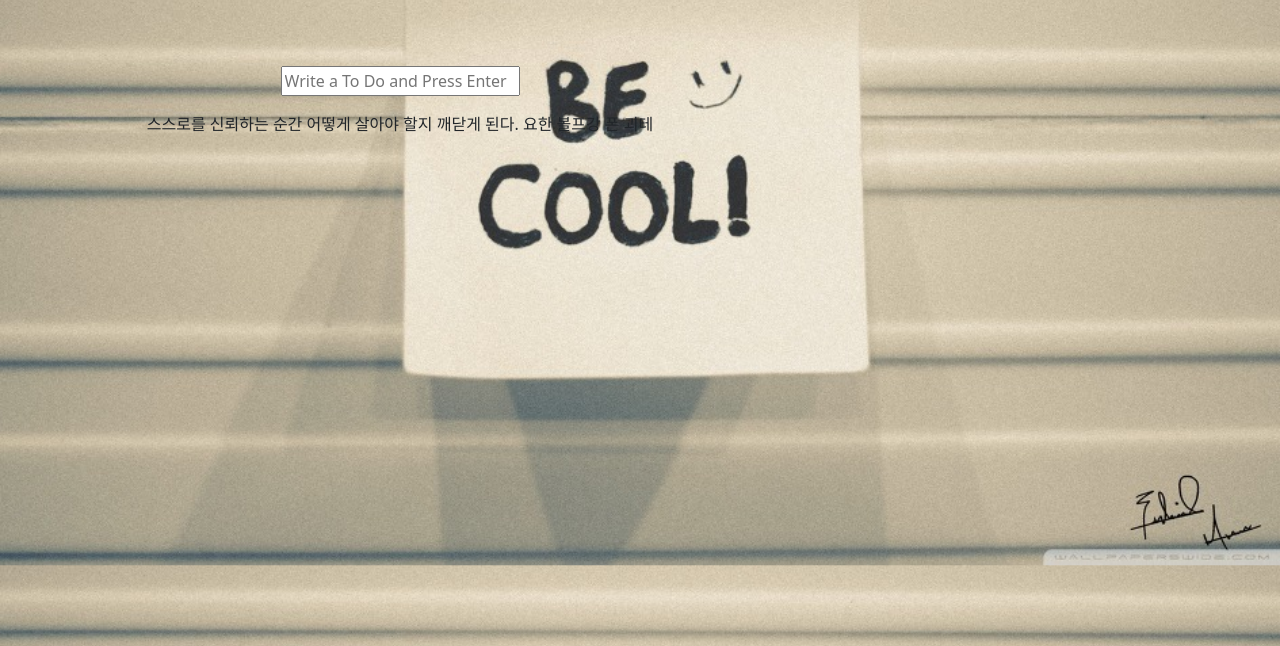
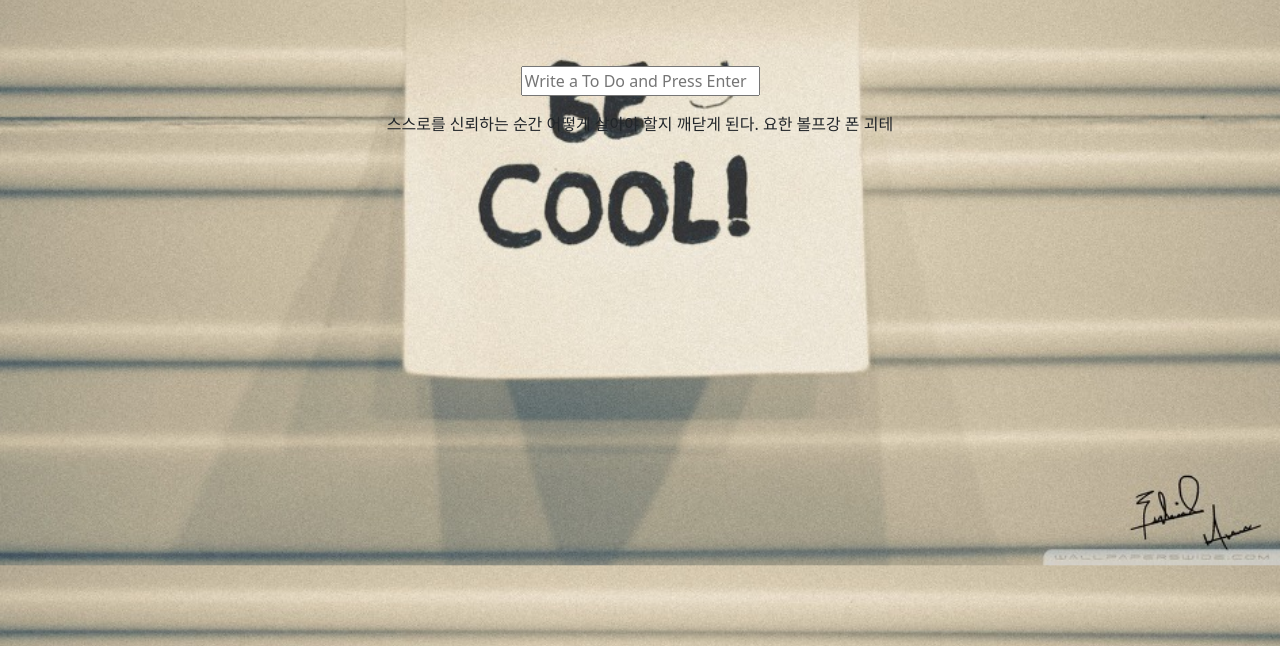
Before and after one commit to namyoungjun96/pwatest, a plain HTML site: page index.html in a window 1280 px wide. Shown: the part 154-800 px from the top of the page. Drawn offline with nearby package versions, Linux system fonts and the light colour scheme.

Commit message:
body center

```diff
--- a/css/style.css
+++ b/css/style.css
@@ -11,9 +11,5 @@ ul {
 }
 
 body {
-  height: 100vh;
-  width: 100vh;
-  background-position: 0 0;
-  position: absolute;
   background-size: cover;
 }
```
